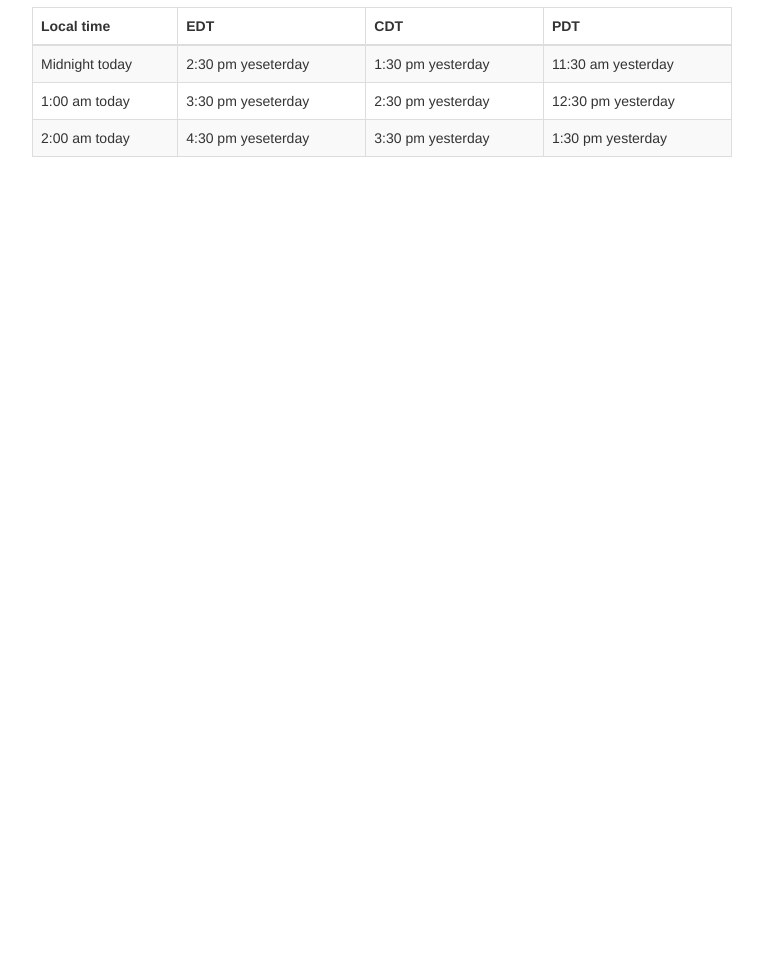
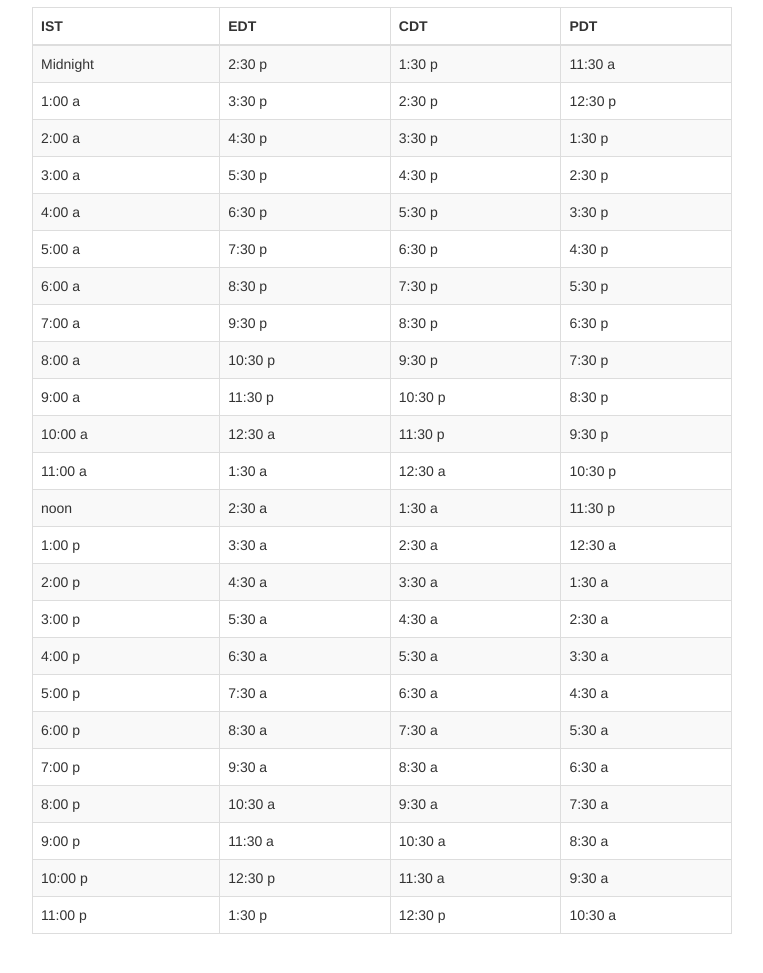
Before and after one commit to greghaskins/wtftimeisthat, a website: page app/index.html in a window 1280 px wide. Shown: the part 83-1056 px from the top of the page, without its empty margins (258-1021 px from the left). Before the commit the page ends 800 px from the top, so only its background shows below. Drawn offline with nearby package versions, Linux system fonts and the light colour scheme; some packages are replaced by stand-ins of ours; a script that the page names is missing.

Commit message:
Add hardcoded times for 24-hour period

```diff
--- a/app/views/main.html
+++ b/app/views/main.html
@@ -8,7 +8,7 @@
         </colgroup>
         <thead>
             <tr>
-                <th>Local time</th>
+                <th>IST</th>
                 <th>EDT</th>
                 <th>CDT</th>
                 <th>PDT</th>
@@ -16,22 +16,150 @@
         </thead>
         <tbody>
             <tr>
-                <td>Midnight today</td>
-                <td>2:30 pm yeseterday</td>
-                <td>1:30 pm yesterday</td>
-                <td>11:30 am yesterday</td>
+                <td>Midnight</td>
+                <td>2:30 p</td>
+                <td>1:30 p</td>
+                <td>11:30 a</td>
             </tr>
             <tr>
-                <td>1:00 am today</td>
-                <td>3:30 pm yeseterday</td>
-                <td>2:30 pm yesterday</td>
-                <td>12:30 pm yesterday</td>
+                <td>1:00 a</td>
+                <td>3:30 p</td>
+                <td>2:30 p</td>
+                <td>12:30 p</td>
             </tr>
             <tr>
-                <td>2:00 am today</td>
-                <td>4:30 pm yeseterday</td>
-                <td>3:30 pm yesterday</td>
-                <td>1:30 pm yesterday</td>
+                <td>2:00 a</td>
+                <td>4:30 p</td>
+                <td>3:30 p</td>
+                <td>1:30 p</td>
+            </tr>
+            <tr>
+                <td>3:00 a</td>
+                <td>5:30 p</td>
+                <td>4:30 p</td>
+                <td>2:30 p</td>
+            </tr>
+            <tr>
+                <td>4:00 a</td>
+                <td>6:30 p</td>
+                <td>5:30 p</td>
+                <td>3:30 p</td>
+            </tr>
+            <tr>
+                <td>5:00 a</td>
+                <td>7:30 p</td>
+                <td>6:30 p</td>
+                <td>4:30 p</td>
+            </tr>
+            <tr>
+                <td>6:00 a</td>
+                <td>8:30 p</td>
+                <td>7:30 p</td>
+                <td>5:30 p</td>
+            </tr>
+            <tr>
+                <td>7:00 a</td>
+                <td>9:30 p</td>
+                <td>8:30 p</td>
+                <td>6:30 p</td>
+            </tr>
+            <tr>
+                <td>8:00 a</td>
+                <td>10:30 p</td>
+                <td>9:30 p</td>
+                <td>7:30 p</td>
+            </tr>
+            <tr>
+                <td>9:00 a</td>
+                <td>11:30 p</td>
+                <td>10:30 p</td>
+                <td>8:30 p</td>
+            </tr>
+            <tr>
+                <td>10:00 a</td>
+                <td>12:30 a</td>
+                <td>11:30 p</td>
+                <td>9:30 p</td>
+            </tr>
+            <tr>
+                <td>11:00 a</td>
+                <td>1:30 a</td>
+                <td>12:30 a</td>
+                <td>10:30 p</td>
+            </tr>
+            <tr>
+                <td>noon</td>
+                <td>2:30 a</td>
+                <td>1:30 a</td>
+                <td>11:30 p</td>
+            </tr>
+
+
+            <tr>
+                <td>1:00 p</td>
+                <td>3:30 a</td>
+                <td>2:30 a</td>
+                <td>12:30 a</td>
+            </tr>
+            <tr>
+                <td>2:00 p</td>
+                <td>4:30 a</td>
+                <td>3:30 a</td>
+                <td>1:30 a</td>
+            </tr>
+            <tr>
+                <td>3:00 p</td>
+                <td>5:30 a</td>
+                <td>4:30 a</td>
+                <td>2:30 a</td>
+            </tr>
+            <tr>
+                <td>4:00 p</td>
+                <td>6:30 a</td>
+                <td>5:30 a</td>
+                <td>3:30 a</td>
+            </tr>
+            <tr>
+                <td>5:00 p</td>
+                <td>7:30 a</td>
+                <td>6:30 a</td>
+                <td>4:30 a</td>
+            </tr>
+            <tr>
+                <td>6:00 p</td>
+                <td>8:30 a</td>
+                <td>7:30 a</td>
+                <td>5:30 a</td>
+            </tr>
+            <tr>
+                <td>7:00 p</td>
+                <td>9:30 a</td>
+                <td>8:30 a</td>
+                <td>6:30 a</td>
+            </tr>
+            <tr>
+                <td>8:00 p</td>
+                <td>10:30 a</td>
+                <td>9:30 a</td>
+                <td>7:30 a</td>
+            </tr>
+            <tr>
+                <td>9:00 p</td>
+                <td>11:30 a</td>
+                <td>10:30 a</td>
+                <td>8:30 a</td>
+            </tr>
+            <tr>
+                <td>10:00 p</td>
+                <td>12:30 p</td>
+                <td>11:30 a</td>
+                <td>9:30 a</td>
+            </tr>
+            <tr>
+                <td>11:00 p</td>
+                <td>1:30 p</td>
+                <td>12:30 p</td>
+                <td>10:30 a</td>
             </tr>
         </tbody>
     </table>
```
